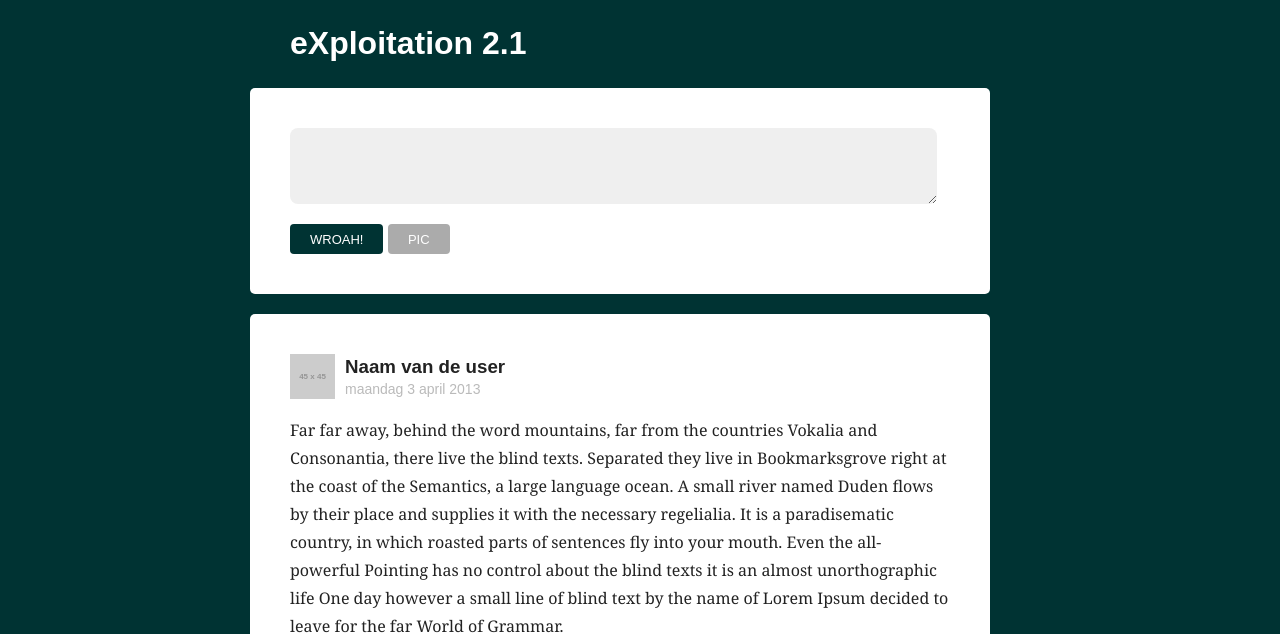
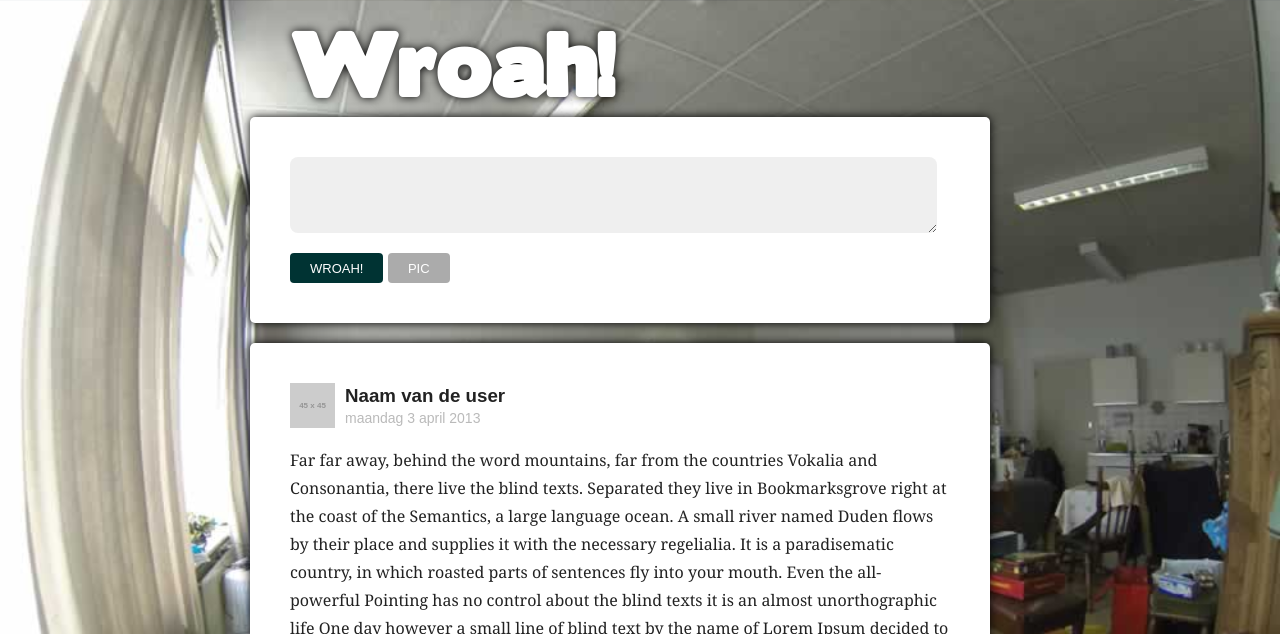
Before and after one commit to Fubaruba/wroah, a plain HTML site: page index.html in a window 1280 px wide. Shown: the top 634 px of the page. Drawn offline with nearby package versions, Linux system fonts and the light colour scheme; placeholder pictures from the web are drawn by us.

Commit message:
fontje erin, achtergrond fullscreen en shadowtjes

```diff
--- a/css/main.css
+++ b/css/main.css
@@ -61,11 +61,12 @@ textarea {
    ========================================================================== */
 
 /* BASICS */
-body{padding-bottom: 40px; background: #003333;}
+body{padding-bottom: 40px; background: #003333; background:url('../images/background-drenthe.jpg') no-repeat center center fixed; background-size:cover; -moz-background-size: cover; -webkit-background-size: cover; -o-background-size: cover; background-size: cover;}
 #main-wrapper{display: block; max-width: 700px; min-width: 300px; padding:0 20px 0 20px; margin:0 auto;}
 
 /* TYPO */
-h1{color: #fff;}
+@font-face {font-family: BorisBlackBloxx; src: url('../fonts/BorisBlackBloxx.ttf');}
+h1{color: #fff; font-family: 'BorisBlackBloxx'; font-size: 80px; line-height: 10px; text-shadow: 0px 0px 10px #000;}
 h3{padding:0; margin:0;}
 p{font-family: 'Noto Serif', serif; line-height: 28px; color:#222;}
 .sub-text{color: #bababa; font-weight: normal; font-size: 14px;}
@@ -101,12 +102,24 @@ p{font-family: 'Noto Serif', serif; line-height: 28px; color:#222;}
 .btn-normal{background-color: #003333;}
 .btn-secondary{background-color: #ababab;}
 
+/* SHADOWS */
+.shadow {
+  -moz-box-shadow: 0px 0px 10px #000; /* Firefox/Mozilla */
+  -webkit-box-shadow: 0px 0px 10px #000; /*Safari/Chrome */
+  box-shadow: 0px 0px 10px #000; /* Opera & hoe het zou moeten */
+  /* Voor IE 8 */
+  -ms-filter: "progid:DXImageTransform.Microsoft.Shadow(Strength=4, Direction=135, Color='#000000')";
+  /* Voor IE 5.5 - 7 */
+  filter: progid:DXImageTransform.Microsoft.Shadow(Strength=10, Direction=0, Color='#000000');
+}
+
 /* MOBIELE UITZONDERINGEN */
 @media screen and (max-width: 500px) {
   h1{margin-left:20px;}
   .post {margin-left: 0;padding:20px; border-radius: 2px;}
   #main-wrapper{padding:0;}
   #post-tools{margin: 20px -20px;}
+  body{background: none; background: #003333;}
 }
 
 /* ==========================================================================
--- a/index.html
+++ b/index.html
@@ -6,7 +6,7 @@
     <head>
         <meta charset="utf-8">
         <meta http-equiv="X-UA-Compatible" content="IE=edge,chrome=1">
-        <title>eXploitation Guestbook</title>
+        <title class="shadow">Wroah!</title>
         <meta name="description" content="">
         <meta name="viewport" content="width=device-width">
 
@@ -23,9 +23,9 @@
         <![endif]-->
 
         <div id="main-wrapper">
-            <h1>eXploitation 2.1</h1>
+            <h1>Wroah!</h1>
 
-            <div class="post">
+            <div class="post shadow">
                 <form action="#submit">
                   <textarea rows="2" class="new-post"></textarea><br>
                   <a href="#submit" class="btn btn-normal">Wroah!</a>
@@ -33,7 +33,7 @@
                 </form>
             </div>
 
-            <div class="post">
+            <div class="post shadow">
                 <div class="avatar"><img src="http://placehold.it/45x45"></div>
                 <div class="user-details">
                     <h3>Naam van de user</h3>
```
Also changed, not shown: fonts/BorisBlackBloxx.ttf (added), images/background-drenthe.jpg (added).
